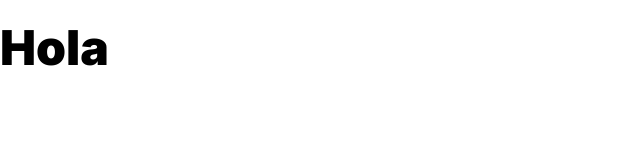
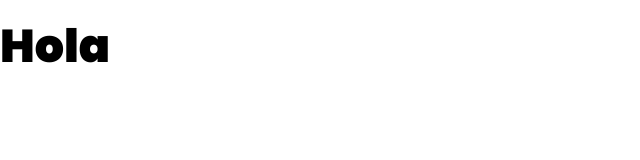
Before and after one commit to FrancoSilva77/autolavado-next, a Next.js app: page / in a window 1280 px wide. Shown: the top 160 px of the page, without its empty margins (0-640 px from the left). Built offline with nearby package versions, Linux system fonts and the light colour scheme.

Commit message:
fix:fuente a poppins

```diff
--- a/app/layout.js
+++ b/app/layout.js
@@ -1,17 +1,20 @@
-import { Inter } from "next/font/google";
-import '../src/styles/app.scss'
+import { Poppins } from 'next/font/google';
+import '../src/styles/app.scss';
 
-const inter = Inter({ subsets: ["latin"] });
+const poppins = Poppins({
+  subsets: ['latin'],
+  weight: ['300', '400', '700', '900'],
+});
 
 export const metadata = {
-  title: "Create Next App",
-  description: "Generated by create next app",
+  title: 'Create Next App',
+  description: 'Generated by create next app',
 };
 
 export default function RootLayout({ children }) {
   return (
-    <html lang="en">
-      <body className={inter.className}>{children}</body>
+    <html lang="es">
+      <body className={poppins.className}>{children}</body>
     </html>
   );
 }
--- a/src/styles/base/_typhography.scss
+++ b/src/styles/base/_typhography.scss
@@ -8,7 +8,7 @@
 }
 
 h1 {
-  font-size: 4.8rem;
+  font-size: 4.6rem;
 }
 
 h2 {
@@ -16,5 +16,5 @@
 }
 
 h3 {
-  font-size: 3.2rem;
+  font-size: 3.4rem;
 }
```
